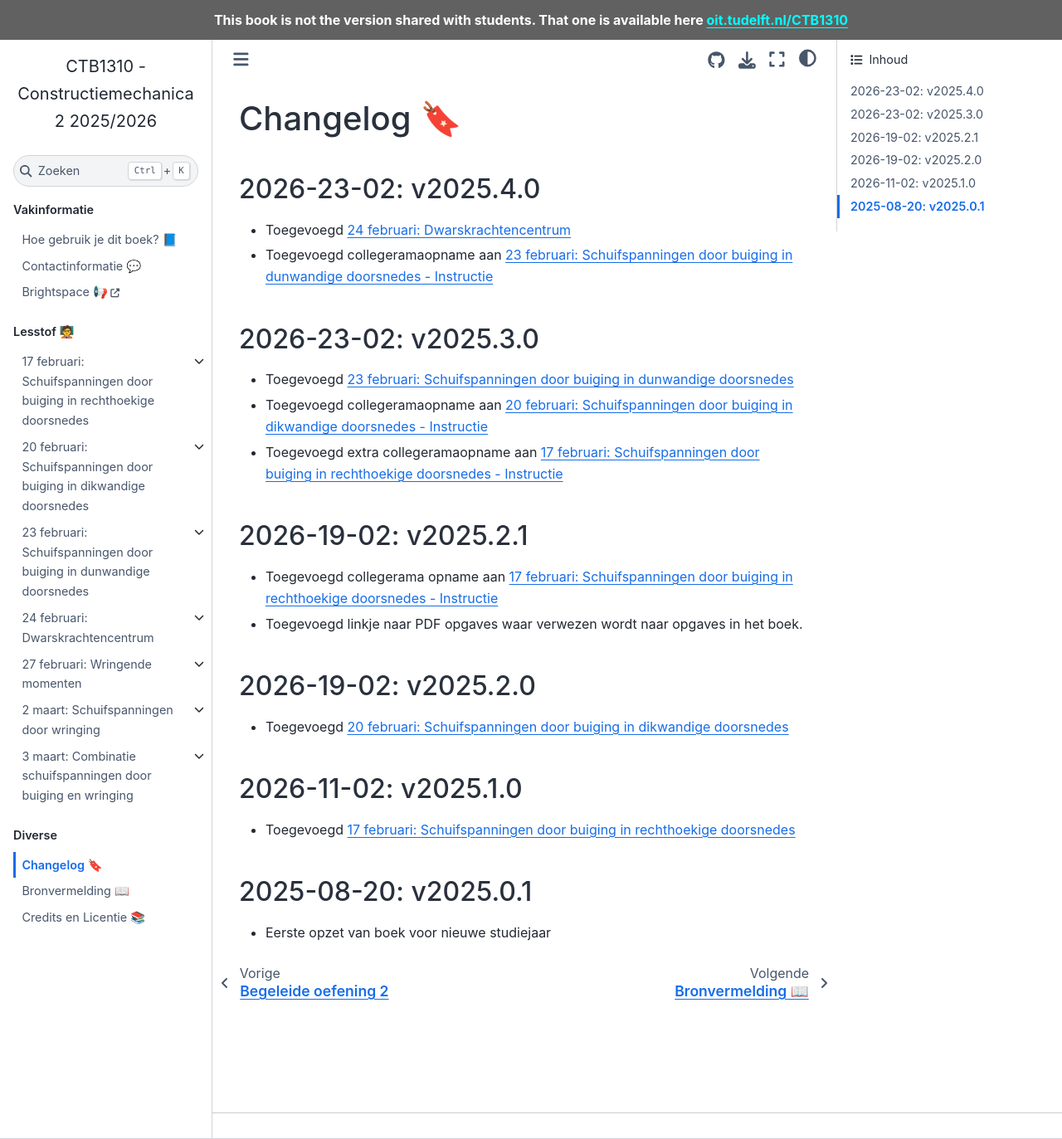
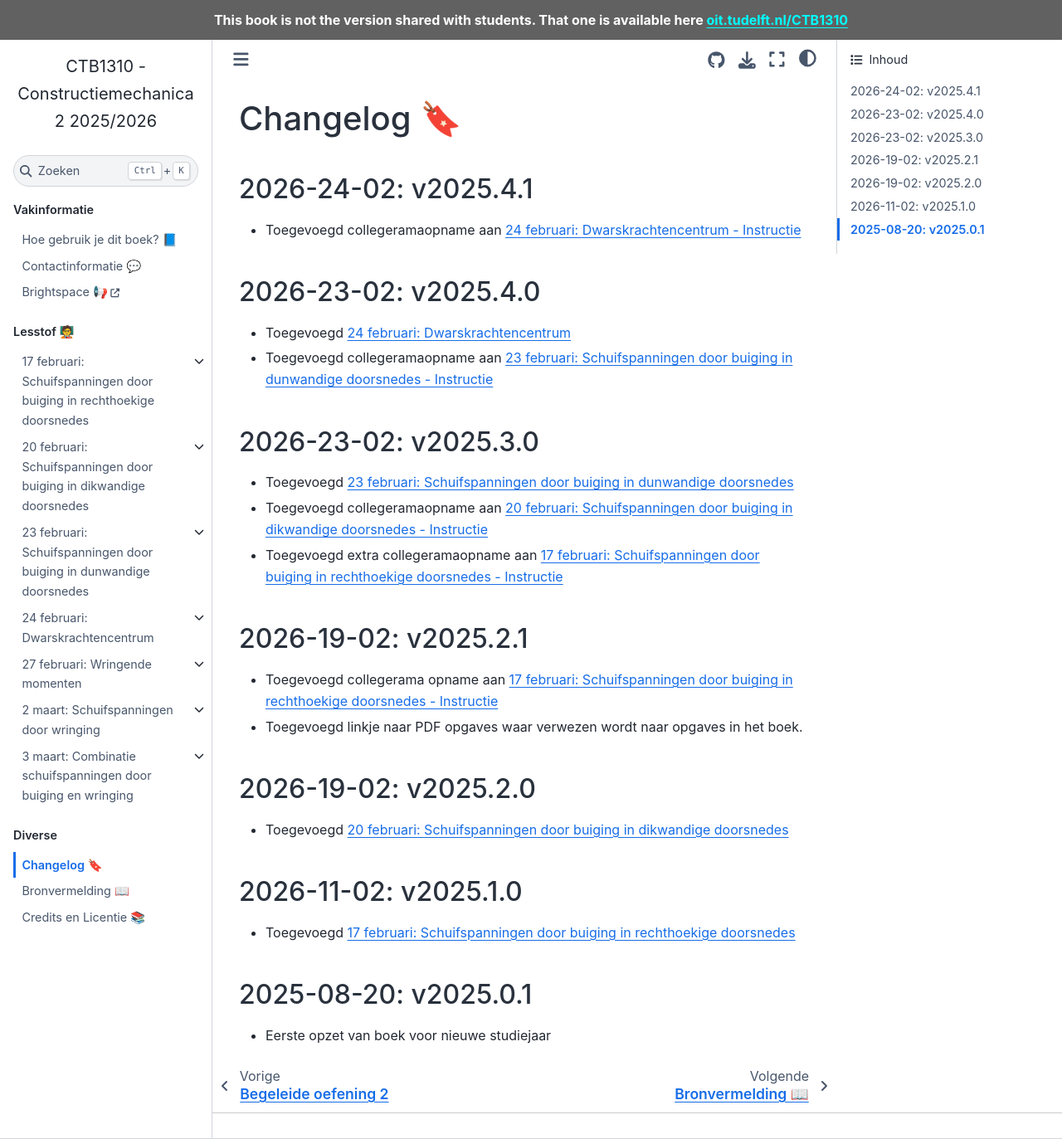
Before and after one commit to TUDelft-books/CTB1310, a Jupyter Book: the page built from book/changelog.md, in a window 1280 px wide and 1373 px high. Shown: the whole window at 83% size. Built offline with Jupyter Book 1.0.4 settings and Sphinx 7.4.7 and the Sphinx Book theme 1.1.4, drawn with Linux system fonts in a browser that asks for light colours; comment, search, counter and statistics services are not loaded.

Commit message:
added collegeramaopname

```diff
--- a/book/changelog.md
+++ b/book/changelog.md
@@ -1,4 +1,7 @@
 # Changelog 🔖
+
+## 2026-24-02: v2025.4.1
+- Toegevoegd collegeramaopname aan [24 februari: Dwarskrachtencentrum - Instructie](./shear_force_center/instructie.md)
 
 ## 2026-23-02: v2025.4.0
 - Toegevoegd [](./shear_force_center/les.md)
```
Also changed, not shown: book/shear_force_center/instructie.md (+2 -1 lines).
